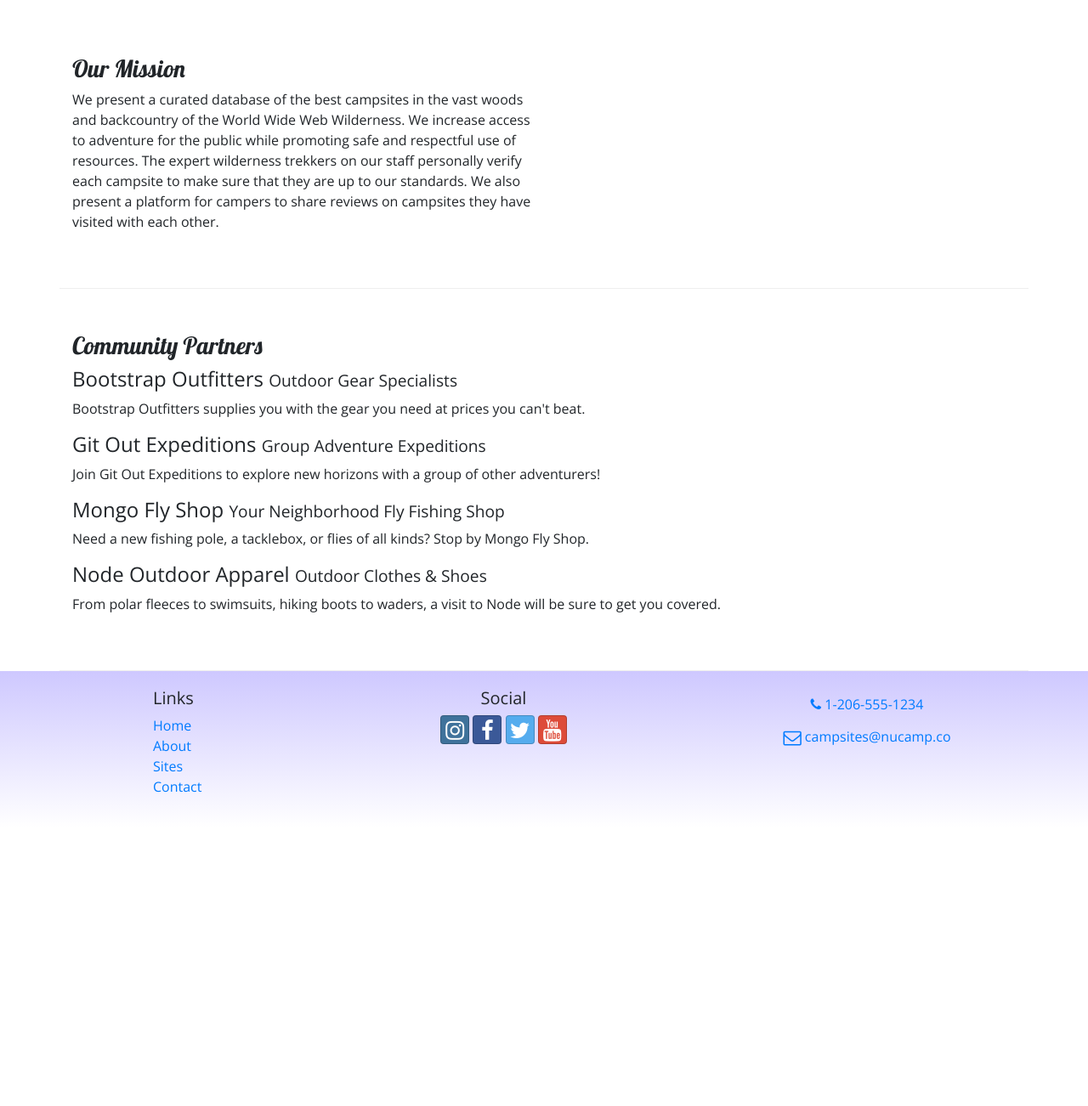
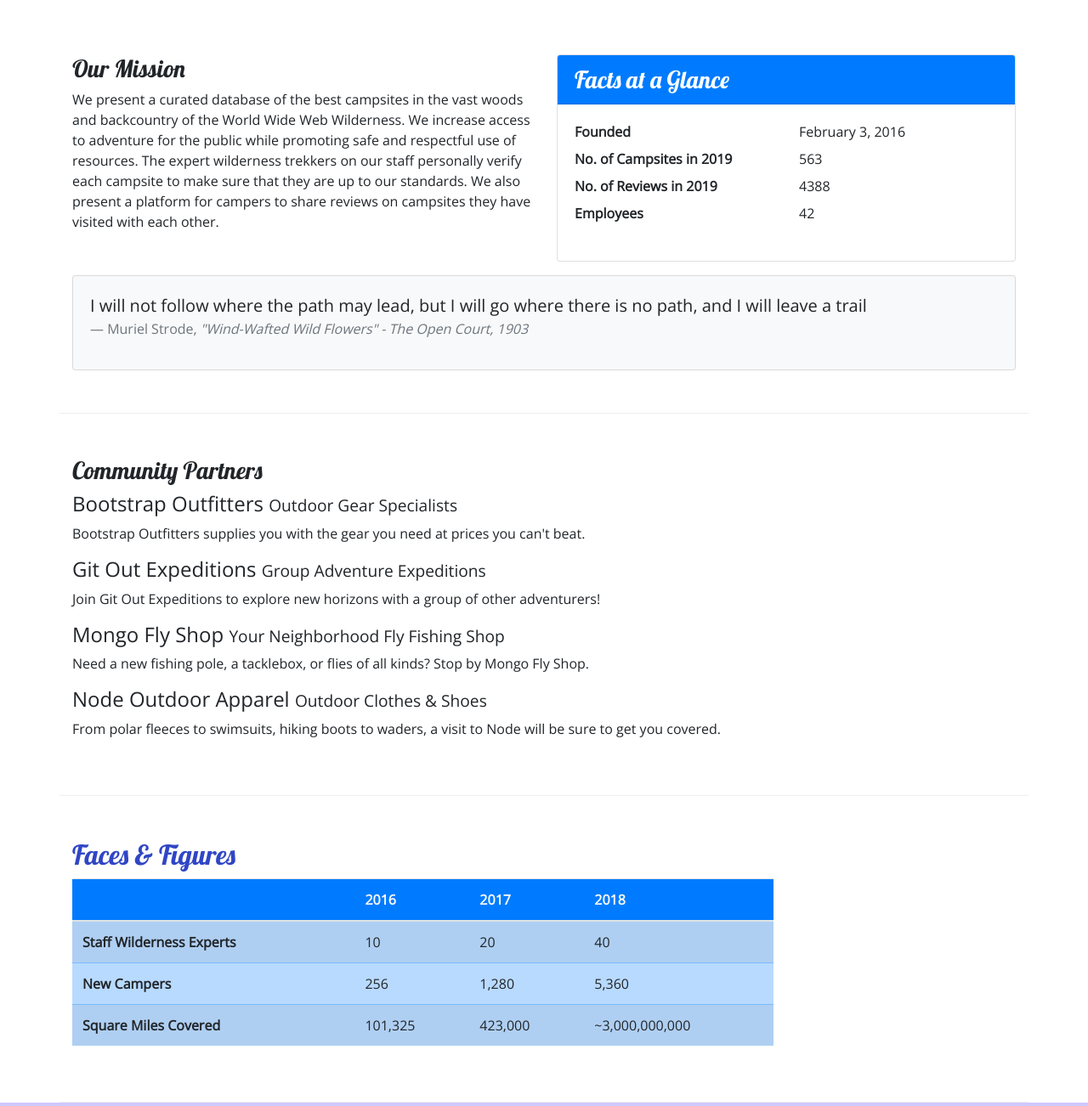
Before and after one commit to amad3usz/curly-guacamole, a website: page aboutus.html in a window 1280 px wide. Shown: the part 340-1642 px from the top of the page at 85% size. Before the commit the page ends 1314 px from the top, so only its background shows below. Drawn offline with nearby package versions, Linux system fonts and the light colour scheme.

Commit message:
Tables and Cards

```diff
--- a/aboutus.html
+++ b/aboutus.html
@@ -63,6 +63,33 @@
                 <h3>Our Mission</h3>
                 <p>We present a curated database of the best campsites in the vast woods and backcountry of the World Wide Web Wilderness. We increase access to adventure for the public while promoting safe and respectful use of resources. The expert wilderness trekkers on our staff personally verify each campsite to make sure that they are up to our standards. We also present a platform for campers to share reviews on campsites they have visited with each other.</p>
             </div>
+            <div class="col-sm-6">
+                <div class="card">
+                    <h3 class="card-header bg-primary text-white">Facts at a Glance</h3>
+                    <div class="card-body">
+                        <dl class="row">
+                            <dt class="col-6">Founded</dt>
+                            <dd class="col-6">February 3, 2016</dd>
+                            <dt class="col-6">No. of Campsites in 2019</dt>
+                            <dd class="col-6">563</dd>
+                            <dt class="col-6">No. of Reviews in 2019</dt>
+                            <dd class="col-6">4388</dd>
+                            <dt class="col-6">Employees</dt>
+                            <dd class="col-6">42</dd>
+                        </dl>
+                    </div>
+                </div>
+            </div>
+            <div class="col">
+                <div class="card bg-light mt-3">
+                    <blockquote class="blockquote card-body">
+                        <p class="mb-0">I will not follow where the path may lead, but I will go where there is no path, and I will leave a trail</p>
+                        <footer class="blockquote-footer">Muriel Strode,
+                            <cite title="Source Title">"Wind-Wafted Wild Flowers" - The Open Court, 1903</cite>
+                        </footer>
+                    </blockquote>
+                </div>
+            </div>
         </div>
 
         <div class="row row-content">
@@ -78,9 +105,46 @@
                 <p class="d-none d-sm-block">From polar fleeces to swimsuits, hiking boots to waders, a visit to Node will be sure to get you covered.</p>
             </div>
         </div>
+        <div class="row row-content">
+            <div class="col-sm-9">
+                <h2>Faces &amp; Figures</h2>
+                <div class="table-responsive">
+                    <table class="table table-striped">
+                        <thead>
+                            <tr class="bg-primary text-light">
+                                <th></th>
+                                <th>2016</th>
+                                <th>2017</th>
+                                <th>2018</th>
+                            </tr>
+                        </thead>
+                        <tbody class="table-primary">
+                            <tr>
+                                <th>Staff Wilderness Experts</th>
+                                <td>10</td>
+                                <td>20</td>
+                                <td>40</td>
+                            </tr>
+                            <tr>
+                                <th>New Campers</th>
+                                <td>256</td>
+                                <td>1,280</td>
+                                <td>5,360</td>
+                            </tr>
+                            <tr>
+                                <th>Square Miles Covered</th>
+                                <td>101,325</td>
+                                <td>423,000</td>
+                                <td>~3,000,000,000</td>
+                            </tr>
+                        </tbody>
+                    </table>
+                </div>
+            </div>
+        </div>
     </div>
 
-    <footer>
+    <footer class="site-footer">
         <div class="container">
             <div class="row">
                 <div class="col-4 col-sm-2 offset-1">
--- a/css/styles.css
+++ b/css/styles.css
@@ -15,7 +15,7 @@
     color: #CEC8FF;
 }
 
-footer {
+.site-footer {
     background-image: linear-gradient(#CEC8FF, white);
     padding: 20px 0;
 }
```
Also changed, not shown: contactus.html (+1 -1 lines), index.html (+1 -1 lines).
